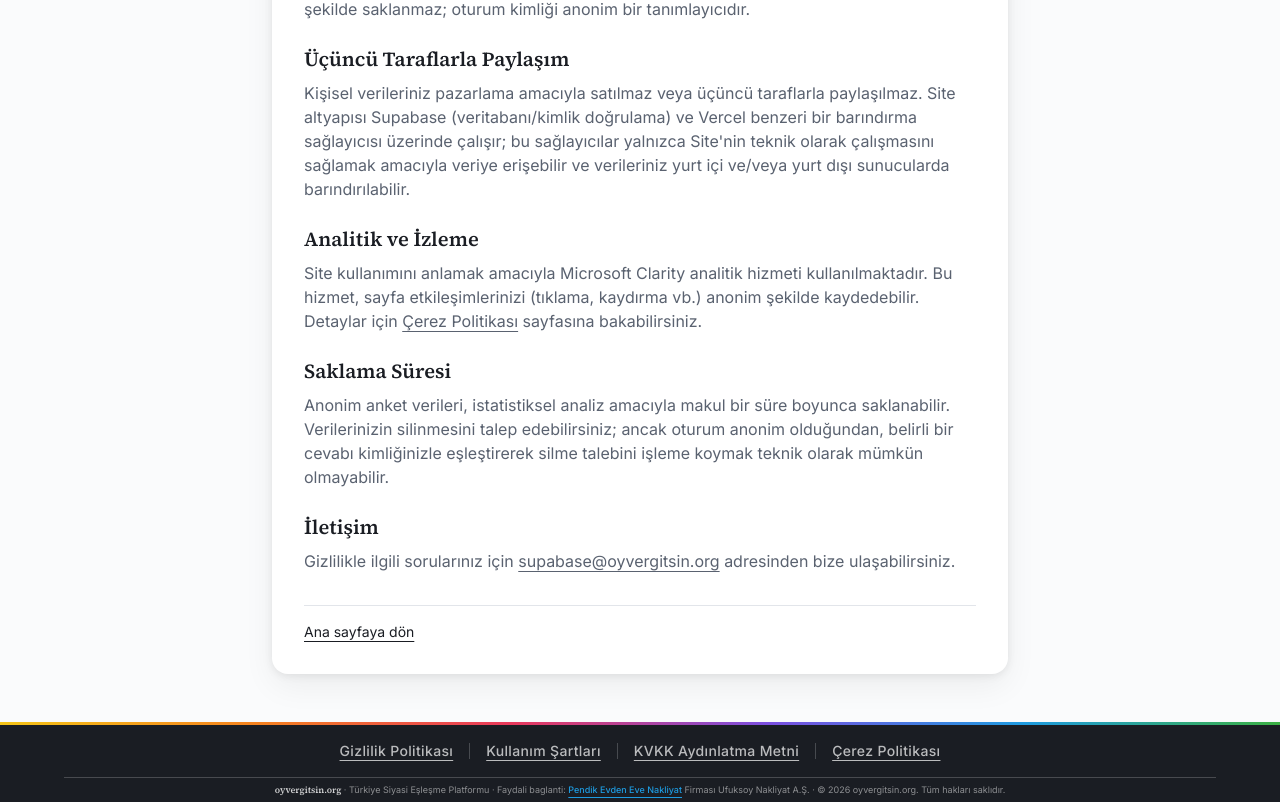
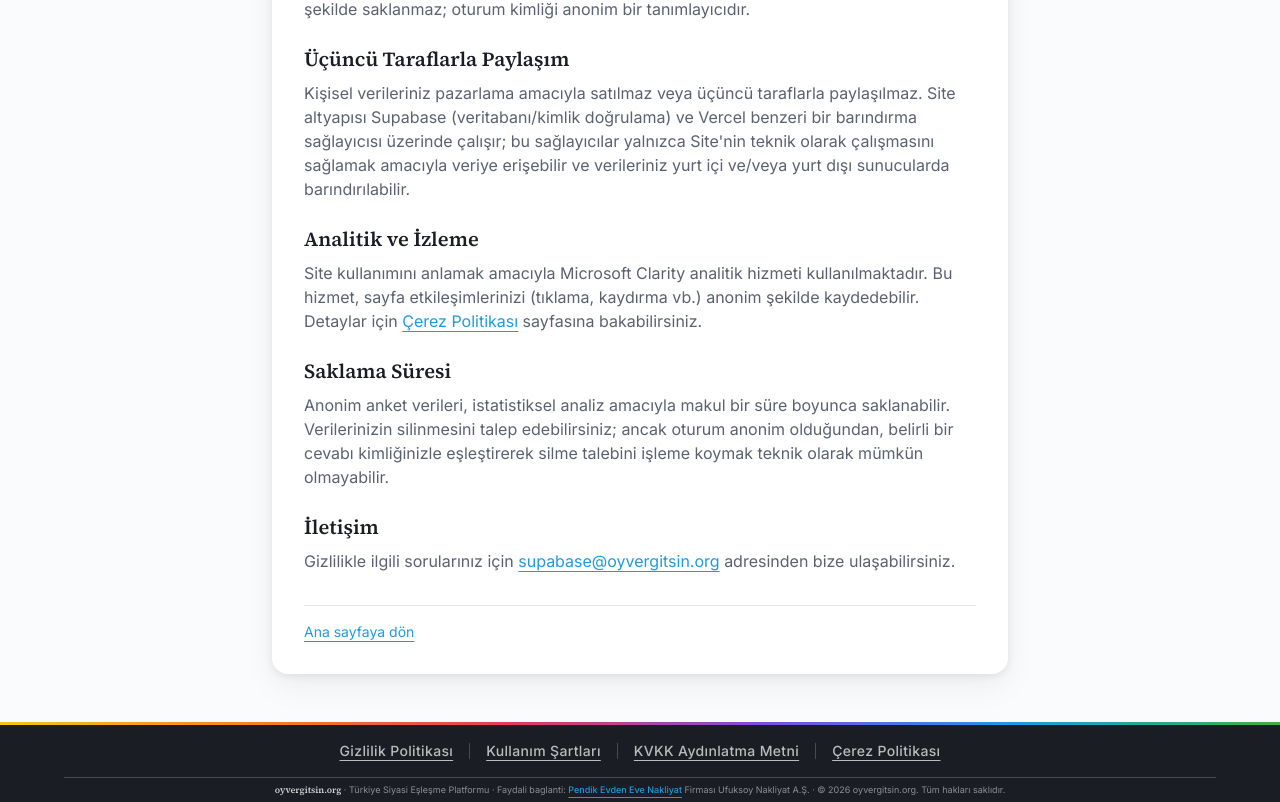
Before and after one commit to ubterzioglu/oyvergitsin, a Next.js app: page /legal/privacy-policy in a window 1280 px wide. Shown: the part 586-1388 px from the top of the page. Built offline with nearby package versions, Linux system fonts and the light colour scheme; no server answers.

Commit message:
feat: migrate survey, legal pages, and LatestNews to rainbow tokens

```diff
--- a/app/legal/cookie-policy/page.tsx
+++ b/app/legal/cookie-policy/page.tsx
@@ -57,7 +57,7 @@ export default function CookiePolicyPage() {
             Sorularınız için{' '}
             <a
               href="mailto:supabase@oyvergitsin.org"
-              className="text-brand-accent underline underline-offset-4 hover:text-brand-accent-hover"
+              className="text-rainbow-blue underline underline-offset-4 hover:text-rainbow-blue-hover"
             >
               supabase@oyvergitsin.org
             </a>{' '}
--- a/app/legal/kvkk-disclosure/page.tsx
+++ b/app/legal/kvkk-disclosure/page.tsx
@@ -29,7 +29,7 @@ export default function KvkkDisclosurePage() {
             sıfatıyla Site&apos;yi işleten kişidir. İletişim için:{' '}
             <a
               href="mailto:supabase@oyvergitsin.org"
-              className="text-brand-accent underline underline-offset-4 hover:text-brand-accent-hover"
+              className="text-rainbow-blue underline underline-offset-4 hover:text-rainbow-blue-hover"
             >
               supabase@oyvergitsin.org
             </a>
@@ -105,7 +105,7 @@ export default function KvkkDisclosurePage() {
             haklarına sahipsiniz. Bu haklarınızı kullanmak için{' '}
             <a
               href="mailto:supabase@oyvergitsin.org"
-              className="text-brand-accent underline underline-offset-4 hover:text-brand-accent-hover"
+              className="text-rainbow-blue underline underline-offset-4 hover:text-rainbow-blue-hover"
             >
               supabase@oyvergitsin.org
             </a>{' '}
--- a/app/legal/layout.tsx
+++ b/app/legal/layout.tsx
@@ -21,7 +21,7 @@ export default function LegalLayout({
         <Card elevated>
           {children}
           <div className="mt-8 border-t border-border pt-4 text-sm">
-            <Link href="/" className="text-brand-accent underline underline-offset-4 hover:text-brand-accent-hover">
+            <Link href="/" className="text-rainbow-blue underline underline-offset-4 hover:text-rainbow-blue-hover">
               Ana sayfaya dön
             </Link>
           </div>
--- a/app/legal/privacy-policy/page.tsx
+++ b/app/legal/privacy-policy/page.tsx
@@ -64,7 +64,7 @@ export default function PrivacyPolicyPage() {
             anonim şekilde kaydedebilir. Detaylar için{' '}
             <a
               href="/legal/cookie-policy"
-              className="text-brand-accent underline underline-offset-4 hover:text-brand-accent-hover"
+              className="text-rainbow-blue underline underline-offset-4 hover:text-rainbow-blue-hover"
             >
               Çerez Politikası
             </a>{' '}
@@ -92,7 +92,7 @@ export default function PrivacyPolicyPage() {
             Gizlilikle ilgili sorularınız için{' '}
             <a
               href="mailto:supabase@oyvergitsin.org"
-              className="text-brand-accent underline underline-offset-4 hover:text-brand-accent-hover"
+              className="text-rainbow-blue underline underline-offset-4 hover:text-rainbow-blue-hover"
             >
               supabase@oyvergitsin.org
             </a>{' '}
--- a/app/legal/terms-of-use/page.tsx
+++ b/app/legal/terms-of-use/page.tsx
@@ -84,7 +84,7 @@ export default function TermsOfUsePage() {
             Sorularınız için{' '}
             <a
               href="mailto:supabase@oyvergitsin.org"
-              className="text-brand-accent underline underline-offset-4 hover:text-brand-accent-hover"
+              className="text-rainbow-blue underline underline-offset-4 hover:text-rainbow-blue-hover"
             >
               supabase@oyvergitsin.org
             </a>{' '}
--- a/app/survey/page.tsx
+++ b/app/survey/page.tsx
@@ -177,7 +177,7 @@ export default function SurveyPage() {
                 onClick={() => handleAnswer(option.value)}
                 className={`w-full rounded-lg border-2 p-4 text-left transition-all ${
                   answers[question.id] === option.value
-                    ? 'border-brand-accent bg-surface-muted'
+                    ? 'border-rainbow-blue bg-surface-muted'
                     : 'border-border hover:border-border-strong'
                 }`}
               >
--- a/components/home/LatestNews.tsx
+++ b/components/home/LatestNews.tsx
@@ -59,7 +59,7 @@ export async function LatestNews() {
   }
 
   return (
-    <section className="bg-surface py-20">
+    <section className="bg-rainbow-blue-tint py-20">
       <Container>
         <h2 className="text-center font-heading text-3xl font-semibold text-ink-primary">
           Son Haberler
@@ -71,7 +71,7 @@ export async function LatestNews() {
                 href={post.original_url}
                 target="_blank"
                 rel="noopener noreferrer"
-                className="text-base font-semibold text-ink-primary hover:text-brand-accent"
+                className="text-base font-semibold text-ink-primary hover:text-rainbow-blue"
               >
                 {post.title}
               </a>
```
